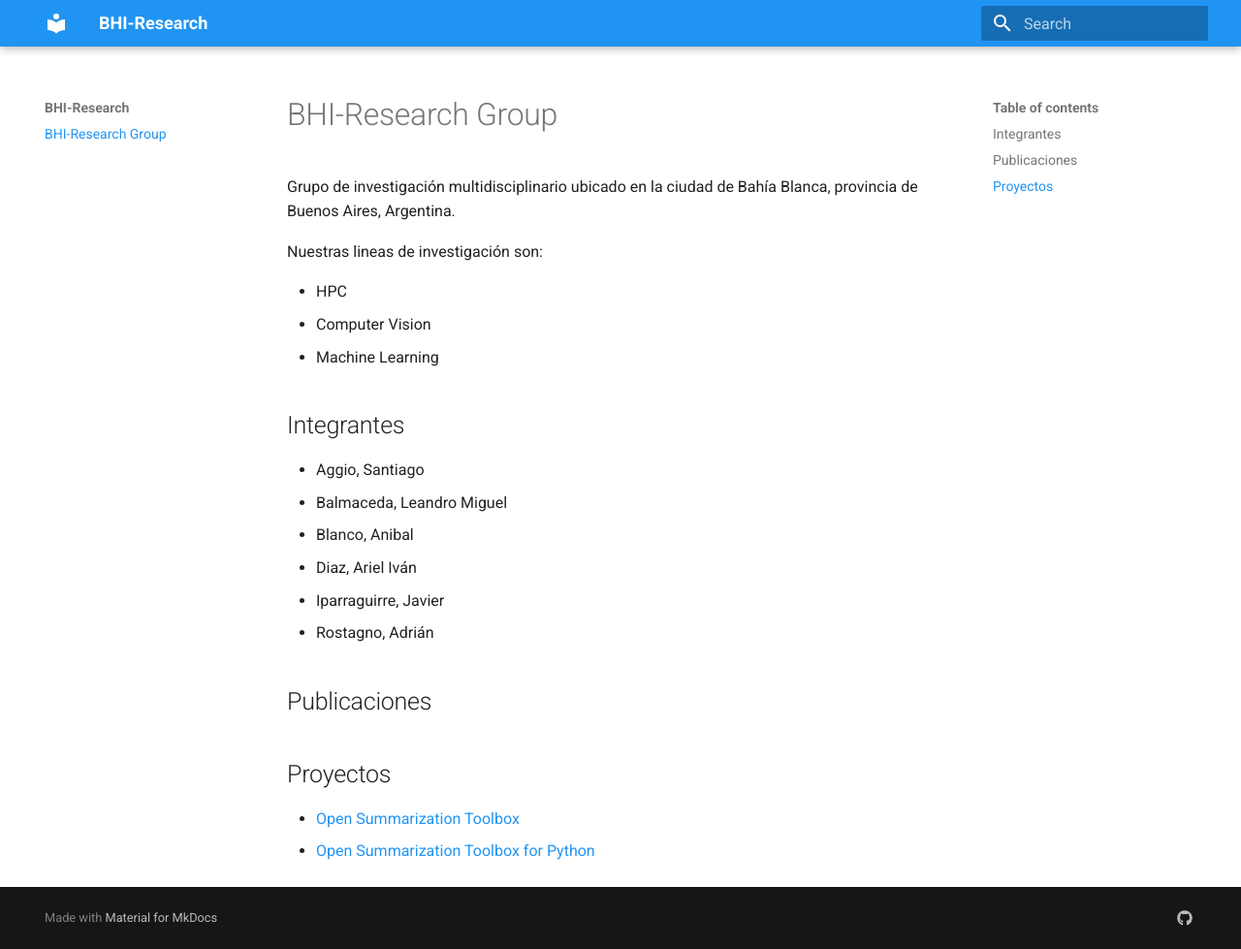
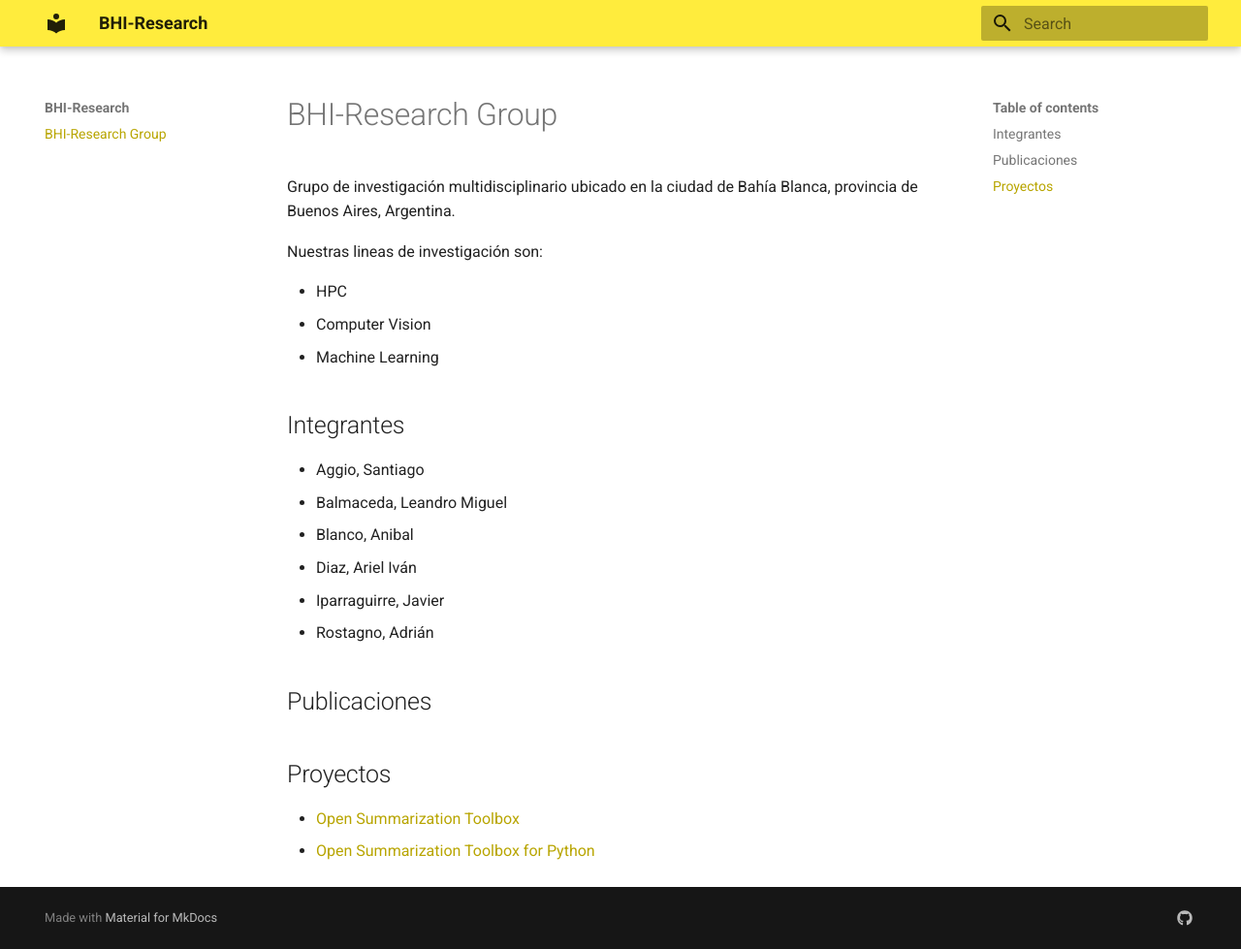
Before and after one commit to BHI-Research/bhi-research.github.io, an MkDocs documentation site: the page built from entries/index.md, in a window 1280 px wide and 979 px high. Shown: the whole window at 97% size. Built offline with MkDocs 1.6.1 and Material for MkDocs 9.7.7, drawn with Linux system fonts in a browser that asks for light colours.

Commit message:
Change primary color to yellow

```diff
--- a/mkdocs.yml
+++ b/mkdocs.yml
@@ -2,7 +2,7 @@ site_name: BHI-Research
 theme:
   name: 'material'
   palette:
-    primary: 'blue'
+    primary: 'yellow'
 docs_dir: 'entries'
 site_dir: 'docs'
 extra:
```
